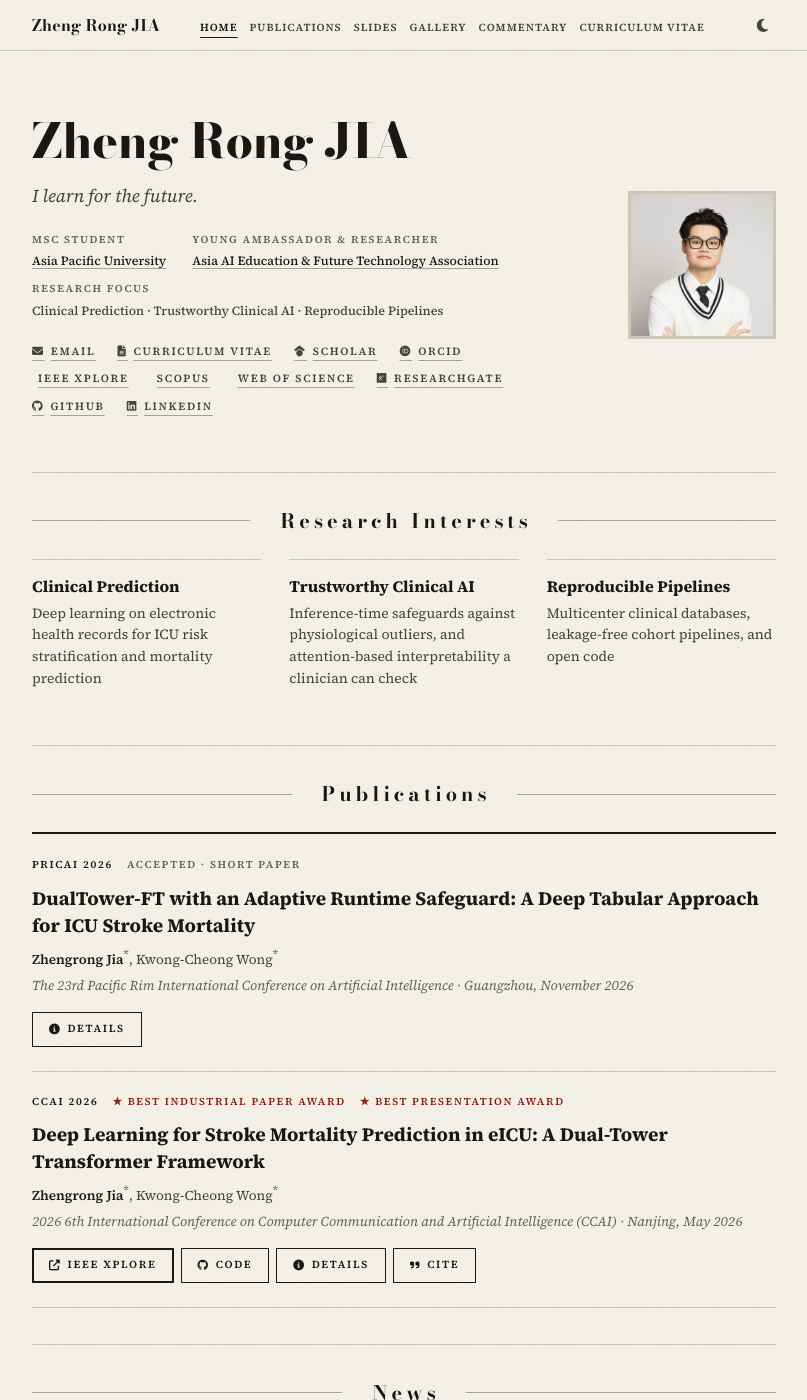
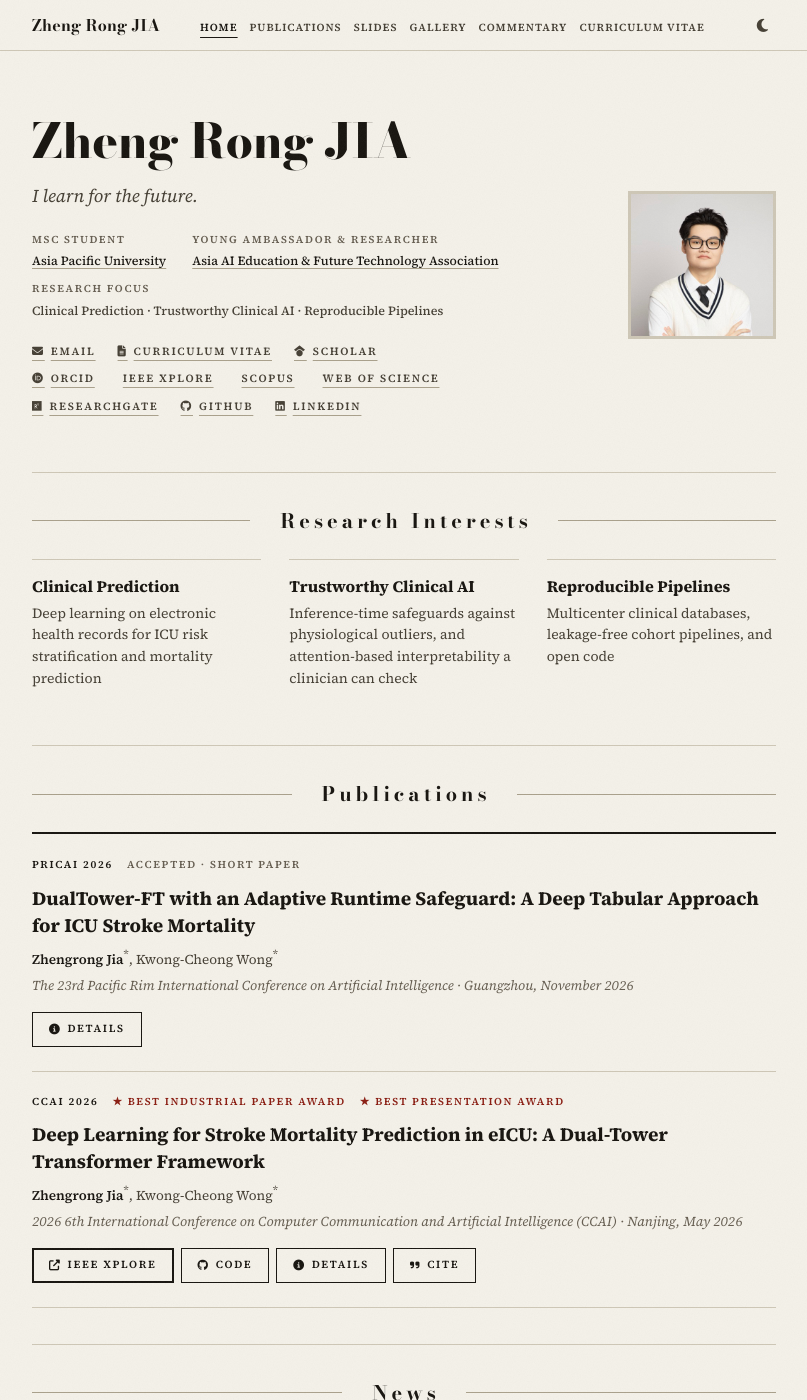
Before and after one commit to ZR-JIA/zr-jia.github.io, a Jekyll site: the page built from _pages/index.md, in a window 1280 px wide and 1400 px high. Shown: the whole window, without its empty margins (236-1043 px from the left). Built offline with Jekyll 4.4.1, drawn with Linux system fonts in a browser that asks for light colours; a style sheet for code colours, icons or effects is not loaded.

Commit message:
style: balance the rows of homepage links
With ten links, the hero's flex row wrapped greedily and left the last
link alone on a line at some widths (5 / 4 / 1 at 1024px). No fixed
order avoids that: the column width changes with the screen, so some
width always strands one link.

Lay the links out as inline boxes instead, so text-wrap: balance can
even out the rows:

- .hero-links: font-size 0 (drops the spaces between links; each link
  sets 11px), text-wrap: balance, negative left and bottom margins
- .hero-link: its 22px gap moves to a left margin and its 8px row gap to
  a bottom margin. The gap sits on the left because overflow on that
  side never adds a horizontal scrollbar on phones.

Checked from 360px to 1440px: no lone link, no horizontal scroll, and
every row starts flush with the name. Browsers without text-wrap:
balance wrap as before.

```diff
--- a/assets/css/main.css
+++ b/assets/css/main.css
@@ -1095,13 +1095,22 @@ img { max-width: 100%; height: auto; }
   .hero-roles { gap: 10px 18px; }
 }
 
+/* Inline flow rather than flex, so text-wrap: balance can even out the
+   rows: with ten links, a flex row left the last one stranded on a line of
+   its own at some widths. font-size: 0 drops the spaces between links (each
+   link sets its own size). Each link carries its gap on the left; the
+   container's negative margins pull every row's leading gap, and the last
+   row's bottom gap, back out. The gap goes on the left because overflow on
+   that side never adds a horizontal scrollbar on phones. */
 .hero-links {
-  display: flex;
-  flex-wrap: wrap;
-  gap: 8px 22px;
+  font-size: 0;
+  text-wrap: balance;
+  margin: 0 0 -8px -22px;
 }
 
 .hero-link {
+  margin: 0 0 8px 22px;
+  vertical-align: top;
   display: inline-flex;
   align-items: center;
   gap: 6px;
```
